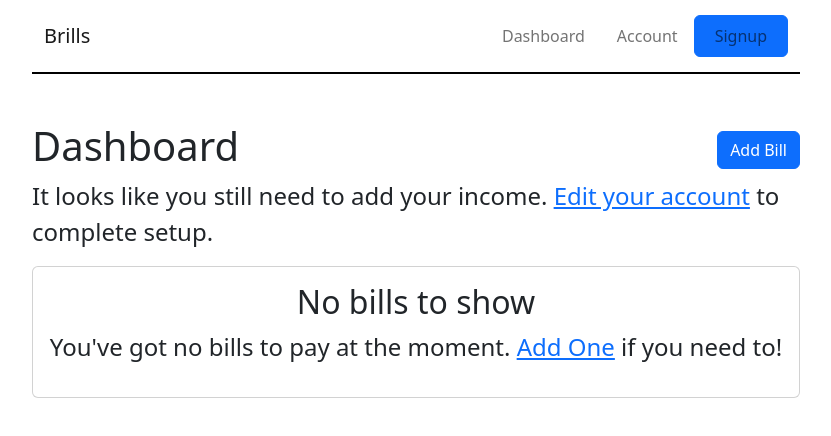
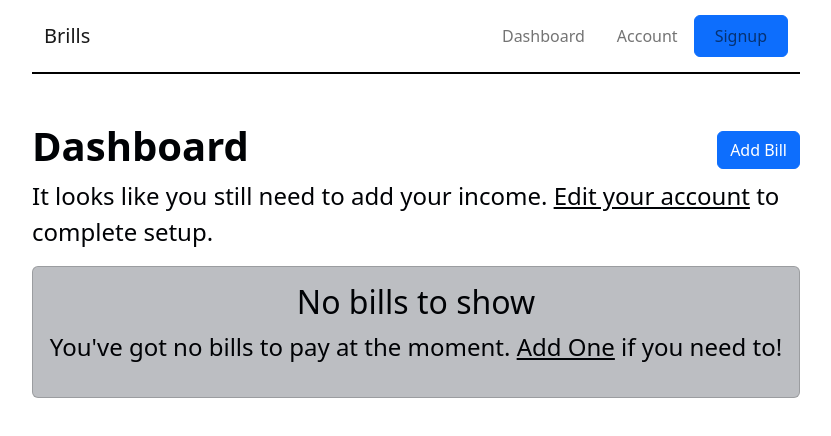
Before and after one commit to KevinMKW/brills, a React (Vite) app: page /dashboard in a window 1280 px wide. Shown: the top 436 px of the page, without its empty margins (224-1055 px from the left). Built offline with nearby package versions, Linux system fonts and the light colour scheme.

Commit message:
Add Styles

```diff
--- a/src/components/Dashboard/Dashboard.jsx
+++ b/src/components/Dashboard/Dashboard.jsx
@@ -1,19 +1,19 @@
 import { Link } from "react-router-dom";
 import { Button } from "react-bootstrap";
-import { p } from "../../constant";
+import { h1, p, colors } from "../../constant";
 
 const Dashboard = () => {
     return (
         <div>
             <div className="d-flex justify-content-between">
-                <h1 className=" text-bold">Dashboard</h1>
+                <h1 style={{ fontSize: h1.fontsize, fontWeight: h1.fontweight, color: colors.gray }}className="text-bold">Dashboard</h1>
                 <Button className="align-self-center"><Link className='nav-link' to="/addbill">Add Bill</Link></Button>
             </div>
-            <p style={{ fontSize: p.fontsize, color: p.color }}>It looks like you still need to add your income. <Link style={{ color: p.color }} to="/profile">Edit your account</Link> to complete setup.</p>
-            <div className="card">
+            <p style={{ fontSize: p.fontsize, color: colors.gray }}>It looks like you still need to add your income. <Link style={{ color: colors.gray }} to="/profile">Edit your account</Link> to complete setup.</p>
+            <div className="card" style={{ backgroundColor: colors.bg }}>
                 <div className="card-body text-center">
-                    <h2>No bills to show</h2>
-                    <p style={{ fontSize: p.fontsize, color: p.color }}>You&apos;ve got  no bills to pay at the moment. <Link style={{ color: p.color }} to="/addbill">Add One</Link> if you need to!</p>
+                    <h2 style={{ fontSize: '2rem', color: colors.gray }}>No bills to show</h2>
+                    <p style={{ fontSize: p.fontsize, color: colors.gray }}>You&apos;ve got  no bills to pay at the moment. <Link style={{ color: colors.gray }} to="/addbill">Add One</Link> if you need to!</p>
                 </div>
             </div>
         </div>
```
